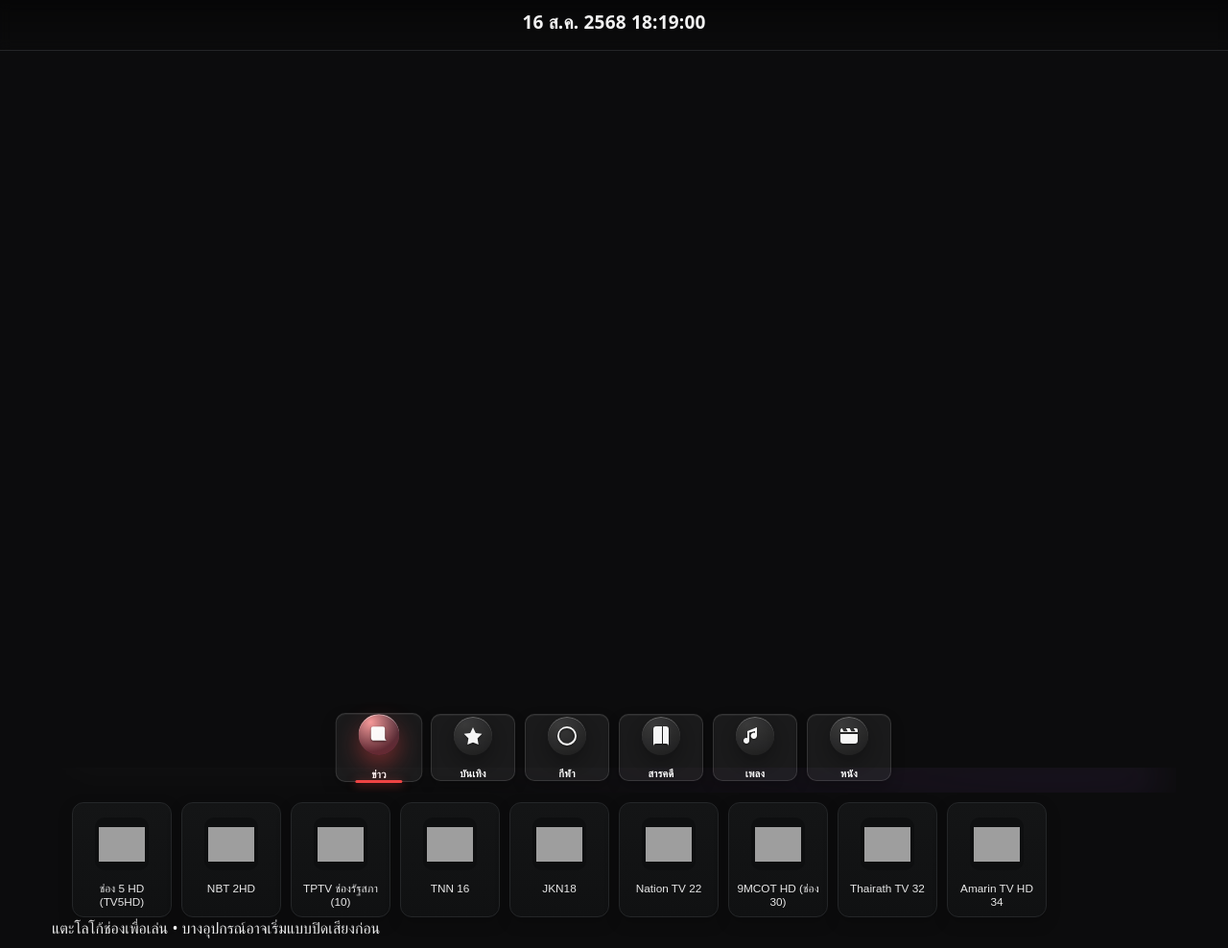
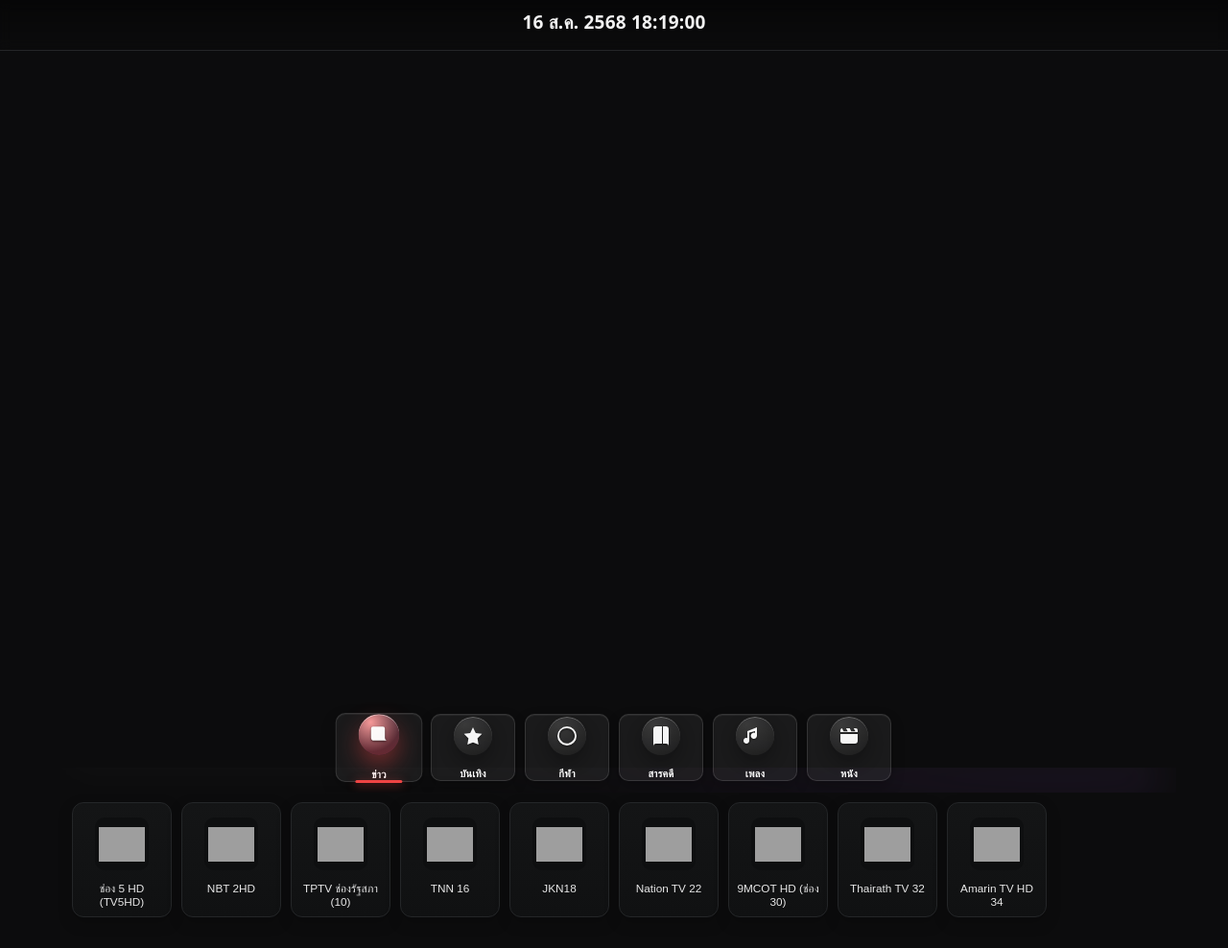
Before and after one commit to ahmed9qn223/backend, a plain HTML site: page index.html in a window 1280 px wide. Shown: the whole page at 96% size. After the commit the page ends 966 px from the top, so only its background shows below. Drawn offline with Linux system fonts and the light colour scheme; grey boxes are pictures that could not be loaded.

Commit message:
Update index.html

```diff
--- a/index.html
+++ b/index.html
@@ -42,7 +42,6 @@
 
     <!-- Grid -->
     <section class="grid" id="channel-list" aria-live="polite"></section>
-    <div class="tip">แตะโลโก้ช่องเพื่อเล่น • บางอุปกรณ์อาจเริ่มแบบปิดเสียงก่อน</div>
-  </main>
+</main>
 </body>
 </html>
```
